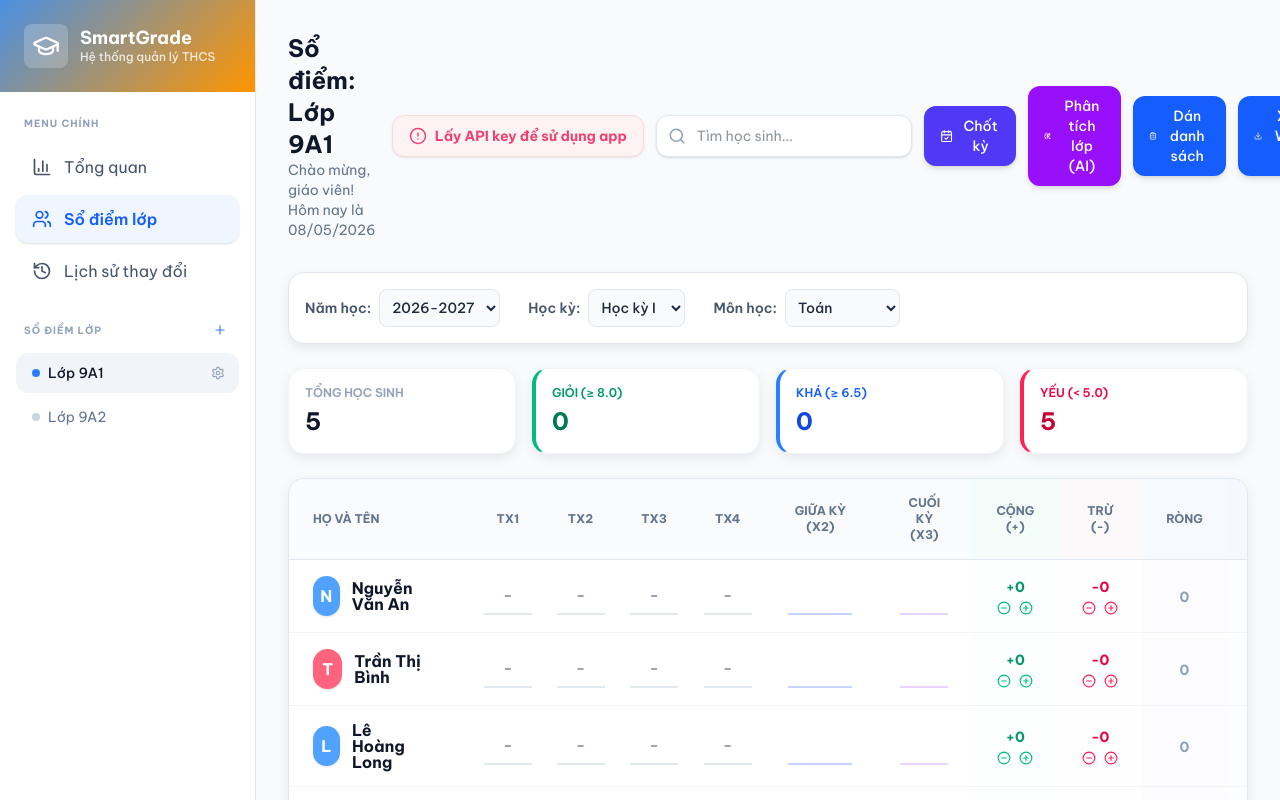
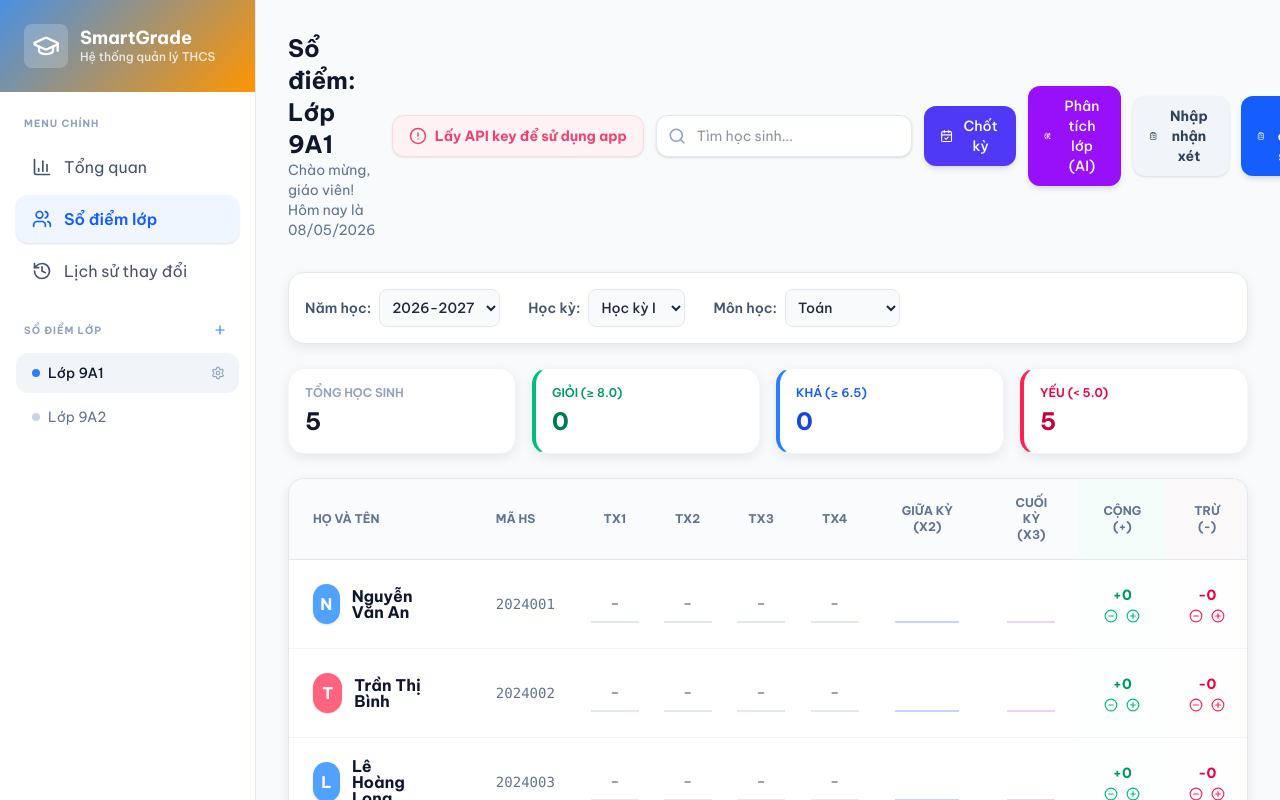
Before and after one commit to Tranghoa-bx/appqld, a React (Vite) app: page / in a window 1280 px wide. Both pictures are taken after a click on the button "Lớp 9A1". Shown: the top 800 px of the page. Built offline with nearby package versions, Linux system fonts and the light colour scheme.

Commit message:
Update App.tsx

```diff
--- a/src/App.tsx
+++ b/src/App.tsx
@@ -83,6 +83,8 @@ const stripAiSpecialChars = (text: string) => {
 };
 
 const ALL_COLUMNS = [
+  { id: 'code', name: 'Mã HS' },
+  { id: 'birthday', name: 'Ngày sinh' },
   { id: 'tx1', name: 'TX1' },
   { id: 'tx2', name: 'TX2' },
   { id: 'tx3', name: 'TX3' },
@@ -93,7 +95,8 @@ const ALL_COLUMNS = [
   { id: 'penalty', name: 'Điểm Trừ' },
   { id: 'net', name: 'Điểm Ròng' },
   { id: 'avg', name: 'ĐTB' },
-  { id: 'rank', name: 'Xếp hạng' },
+  { id: 'rank', name: 'Hạng' },
+  { id: 'comment', name: 'Nhận xét' },
 ];
 
 const INITIAL_DATA: AppData = {
@@ -103,15 +106,15 @@ const INITIAL_DATA: AppData = {
   ],
   students: {
     '9a1': [
-      { id: 's1', name: 'Nguyễn Văn An', gender: 'Nam', birthday: '2010-05-15' },
-      { id: 's2', name: 'Trần Thị Bình', gender: 'Nữ', birthday: '2010-08-20' },
-      { id: 's3', name: 'Lê Hoàng Long', gender: 'Nam', birthday: '2010-12-01' },
-      { id: 's4', name: 'Phạm Minh Châu', gender: 'Nữ', birthday: '2010-02-12' },
-      { id: 's5', name: 'Hoàng Quốc Việt', gender: 'Nam', birthday: '2010-07-30' },
+      { id: 's1', code: '2024001', name: 'Nguyễn Văn An', gender: 'Nam', birthday: '2010-05-15' },
+      { id: 's2', code: '2024002', name: 'Trần Thị Bình', gender: 'Nữ', birthday: '2010-08-20' },
+      { id: 's3', code: '2024003', name: 'Lê Hoàng Long', gender: 'Nam', birthday: '2010-12-01' },
+      { id: 's4', code: '2024004', name: 'Phạm Minh Châu', gender: 'Nữ', birthday: '2010-02-12' },
+      { id: 's5', code: '2024005', name: 'Hoàng Quốc Việt', gender: 'Nam', birthday: '2010-07-30' },
     ],
     '9a2': [
-      { id: 's6', name: 'Đặng Thùy Chi', gender: 'Nữ', birthday: '2010-03-05' },
-      { id: 's7', name: 'Vũ Minh Đức', gender: 'Nam', birthday: '2010-10-10' },
+      { id: 's6', code: '2024006', name: 'Đặng Thùy Chi', gender: 'Nữ', birthday: '2010-03-05' },
+      { id: 's7', code: '2024007', name: 'Vũ Minh Đức', gender: 'Nam', birthday: '2010-10-10' },
     ]
   },
   grades: {
@@ -133,7 +136,7 @@ const INITIAL_DATA: AppData = {
     modelName: 'gemini-1.5-flash',
     theme: 'light',
     schoolYears: DEFAULT_YEARS,
-    visibleColumns: ['tx1', 'tx2', 'tx3', 'tx4', 'h1', 'semester', 'bonus', 'penalty', 'net', 'avg', 'rank']
+    visibleColumns: ['code', 'tx1', 'tx2', 'tx3', 'tx4', 'h1', 'semester', 'bonus', 'penalty', 'net', 'avg', 'rank', 'comment']
   }
 };
 
@@ -676,6 +679,64 @@ export default function App() {
           ...prev,
           settings: { ...prev.settings, visibleColumns: result.value }
         }));
+      }
+    });
+  };
+
+  const handleBulkComment = () => {
+    Swal.fire({
+      title: 'Nhập nhận xét theo khoảng điểm',
+      html: `
+        <div class="space-y-4 text-left p-2">
+          <div>
+            <label class="block text-xs font-bold text-slate-500 uppercase mb-1">Khoảng điểm</label>
+            <div class="flex items-center gap-2">
+              <input id="bulk-min" type="number" step="0.1" placeholder="Min" class="swal2-input !m-0 !w-full" value="8">
+              <span>đến</span>
+              <input id="bulk-max" type="number" step="0.1" placeholder="Max" class="swal2-input !m-0 !w-full" value="10">
+            </div>
+          </div>
+          <div>
+            <label class="block text-xs font-bold text-slate-500 uppercase mb-1">Nội dung nhận xét</label>
+            <textarea id="bulk-comment" class="swal2-textarea !m-0 !w-full" placeholder="Nhập nội dung nhận xét..."></textarea>
+          </div>
+        </div>
+      `,
+      showCancelButton: true,
+      confirmButtonText: 'Áp dụng cho lớp',
+      cancelButtonText: 'Hủy',
+      preConfirm: () => {
+        const min = parseFloat((document.getElementById('bulk-min') as HTMLInputElement).value);
+        const max = parseFloat((document.getElementById('bulk-max') as HTMLInputElement).value);
+        const comment = (document.getElementById('bulk-comment') as HTMLTextAreaElement).value;
+        if (isNaN(min) || isNaN(max)) Swal.showValidationMessage('Vui lòng nhập khoảng điểm hợp lệ');
+        if (!comment) Swal.showValidationMessage('Vui lòng nhập nội dung nhận xét');
+        return { min, max, comment };
+      }
+    }).then(result => {
+      if (result.isConfirmed) {
+        const { min, max, comment } = result.value;
+        setData(prev => {
+          const newGrades = { ...prev.grades };
+          const classGrades = [...(newGrades[gradeKey] || [])];
+
+          classStudents.forEach(s => {
+            const gIdx = classGrades.findIndex(g => g.studentId === s.id);
+            const g = gIdx !== -1 ? classGrades[gIdx] : { studentId: s.id, oral: [], m15: [], h1: [], semester: null, bonusTotal: 0, penaltyTotal: 0 };
+            const avg = calculateAverage(g);
+
+            if (avg >= min && avg <= max) {
+              if (gIdx !== -1) {
+                classGrades[gIdx] = { ...g, manualComment: comment };
+              } else {
+                classGrades.push({ ...g, manualComment: comment });
+              }
+            }
+          });
+
+          return { ...prev, grades: { ...prev.grades, [gradeKey]: classGrades } };
+        });
+        Swal.fire('Thành công', 'Đã cập nhật nhận xét cho các học sinh đạt điều kiện!', 'success');
       }
     });
   };
@@ -1217,6 +1278,10 @@ export default function App() {
                   <BrainCircuit size={18} />
                   <span className="hidden sm:inline">Phân tích lớp (AI)</span>
                 </button>
+                <button onClick={handleBulkComment} className="flex items-center gap-2 bg-slate-100 hover:bg-slate-200 text-slate-700 px-4 py-2.5 rounded-xl text-sm font-bold transition-all shadow-sm">
+                  <ClipboardList size={18} />
+                  <span className="hidden sm:inline">Nhập nhận xét</span>
+                </button>
                 <button onClick={handlePasteStudents} className="flex items-center gap-2 bg-blue-600 hover:bg-blue-700 text-white px-4 py-2.5 rounded-xl text-sm font-medium transition-all shadow-md">
                   <ClipboardList size={18} />
                   <span className="hidden sm:inline">Dán danh sách</span>
@@ -1387,6 +1452,8 @@ export default function App() {
                     <thead>
                       <tr className="bg-slate-50/80 border-b border-slate-200">
                         <th className="px-6 py-4 text-xs font-bold text-slate-500 uppercase">Họ và Tên</th>
+                        {(data.settings.visibleColumns || []).includes('code') && <th className="px-6 py-4 text-xs font-bold text-slate-500 uppercase">Mã HS</th>}
+                        {(data.settings.visibleColumns || []).includes('birthday') && <th className="px-6 py-4 text-xs font-bold text-slate-500 uppercase">Ngày sinh</th>}
                         {(data.settings.visibleColumns || []).includes('tx1') && <th className="px-6 py-4 text-xs font-bold text-slate-500 uppercase text-center">TX1</th>}
                         {(data.settings.visibleColumns || []).includes('tx2') && <th className="px-6 py-4 text-xs font-bold text-slate-500 uppercase text-center">TX2</th>}
                         {(data.settings.visibleColumns || []).includes('tx3') && <th className="px-6 py-4 text-xs font-bold text-slate-500 uppercase text-center">TX3</th>}
@@ -1398,6 +1465,7 @@ export default function App() {
                         {(data.settings.visibleColumns || []).includes('net') && <th className="px-6 py-4 text-xs font-bold text-slate-500 uppercase text-center text-indigo-600 bg-indigo-50/30">Ròng</th>}
                         {(data.settings.visibleColumns || []).includes('avg') && <th className="px-6 py-4 text-xs font-bold text-slate-500 uppercase text-center font-bold text-blue-600 bg-blue-50/30">ĐTB</th>}
                         {(data.settings.visibleColumns || []).includes('rank') && <th className="px-6 py-4 text-xs font-bold text-slate-500 uppercase text-center text-amber-600">Xếp hạng</th>}
+                        {(data.settings.visibleColumns || []).includes('comment') && <th className="px-6 py-4 text-xs font-bold text-slate-500 uppercase">Nhận xét</th>}
                         <th className="px-6 py-4 text-xs font-bold text-slate-500 uppercase text-right">Thao tác</th>
                       </tr>
                     </thead>
@@ -1440,6 +1508,8 @@ export default function App() {
                                           title: 'Sửa thông tin học sinh',
                                           html: `
                                             <input id="swal-student-name" class="swal2-input" value="${student.name}" placeholder="Tên học sinh">
+                                            <input id="swal-student-code" class="swal2-input" value="${student.code || ''}" placeholder="Mã học sinh">
+                                            <input id="swal-student-birthday" class="swal2-input" type="date" value="${student.birthday || ''}" placeholder="Ngày sinh">
                                             <select id="swal-student-gender" class="swal2-select">
                                               <option value="Nam" ${student.gender === 'Nam' ? 'selected' : ''}>Nam</option>
                                               <option value="Nữ" ${student.gender === 'Nữ' ? 'selected' : ''}>Nữ</option>
@@ -1450,16 +1520,18 @@ export default function App() {
                                           cancelButtonText: 'Hủy',
                                           preConfirm: () => {
                                             const name = (document.getElementById('swal-student-name') as HTMLInputElement).value;
+                                            const code = (document.getElementById('swal-student-code') as HTMLInputElement).value;
+                                            const birthday = (document.getElementById('swal-student-birthday') as HTMLInputElement).value;
                                             const gender = (document.getElementById('swal-student-gender') as HTMLSelectElement).value as 'Nam' | 'Nữ';
                                             if (!name) Swal.showValidationMessage('Vui lòng nhập tên học sinh');
-                                            return { name, gender };
+                                            return { name, code, birthday, gender };
                                           }
                                         }).then((res) => {
                                           if (res.isConfirmed) {
                                             setData(prev => {
                                               const newStudents = [...(prev.students[selectedClassId] || [])];
                                               const idx = newStudents.findIndex(s => s.id === student.id);
-                                              if (idx !== -1) newStudents[idx] = { ...newStudents[idx], name: res.value.name, gender: res.value.gender };
+                                              if (idx !== -1) newStudents[idx] = { ...newStudents[idx], name: res.value.name, code: res.value.code, birthday: res.value.birthday, gender: res.value.gender };
                                               return { ...prev, students: { ...prev.students, [selectedClassId]: newStudents } };
                                             });
                                           }
@@ -1478,6 +1550,8 @@ export default function App() {
                                 </div>
                               </div>
                             </td>
+                            {(data.settings.visibleColumns || []).includes('code') && <td className="px-6 py-4 text-sm text-slate-500 font-mono">{student.code || '-'}</td>}
+                            {(data.settings.visibleColumns || []).includes('birthday') && <td className="px-6 py-4 text-sm text-slate-500">{student.birthday || '-'}</td>}
                             {/* TX1 */}
                             {(data.settings.visibleColumns || []).includes('tx1') && (
                               <td className="px-3 py-4 text-center">
@@ -1604,6 +1678,30 @@ export default function App() {
                                 </span>
                               </td>
                             )}
+                            {/* Nhận xét */}
+                            {(data.settings.visibleColumns || []).includes('comment') && (
+                              <td className="px-6 py-4">
+                                <textarea
+                                  value={grade.manualComment || ''}
+                                  onChange={(e) => {
+                                    const val = e.target.value;
+                                    setData(prev => {
+                                      const newGrades = { ...prev.grades };
+                                      const classGrades = [...(newGrades[gradeKey] || [])];
+                                      const gIdx = classGrades.findIndex(g => g.studentId === student.id);
+                                      if (gIdx !== -1) {
+                                        classGrades[gIdx] = { ...classGrades[gIdx], manualComment: val };
+                                      } else {
+                                        classGrades.push({ studentId: student.id, oral: [], m15: [], h1: [], semester: null, bonusTotal: 0, penaltyTotal: 0, manualComment: val });
+                                      }
+                                      return { ...prev, grades: { ...prev.grades, [gradeKey]: classGrades } };
+                                    });
+                                  }}
+                                  placeholder="..."
+                                  className="w-48 p-2 bg-slate-50 border border-slate-200 rounded-lg text-xs focus:outline-none focus:ring-1 focus:ring-blue-500 min-h-[40px] resize-y"
+                                />
+                              </td>
+                            )}
                             {/* Action */}
                             <td className="px-6 py-4 text-right">
                               <div className="flex items-center justify-end gap-2">
```
